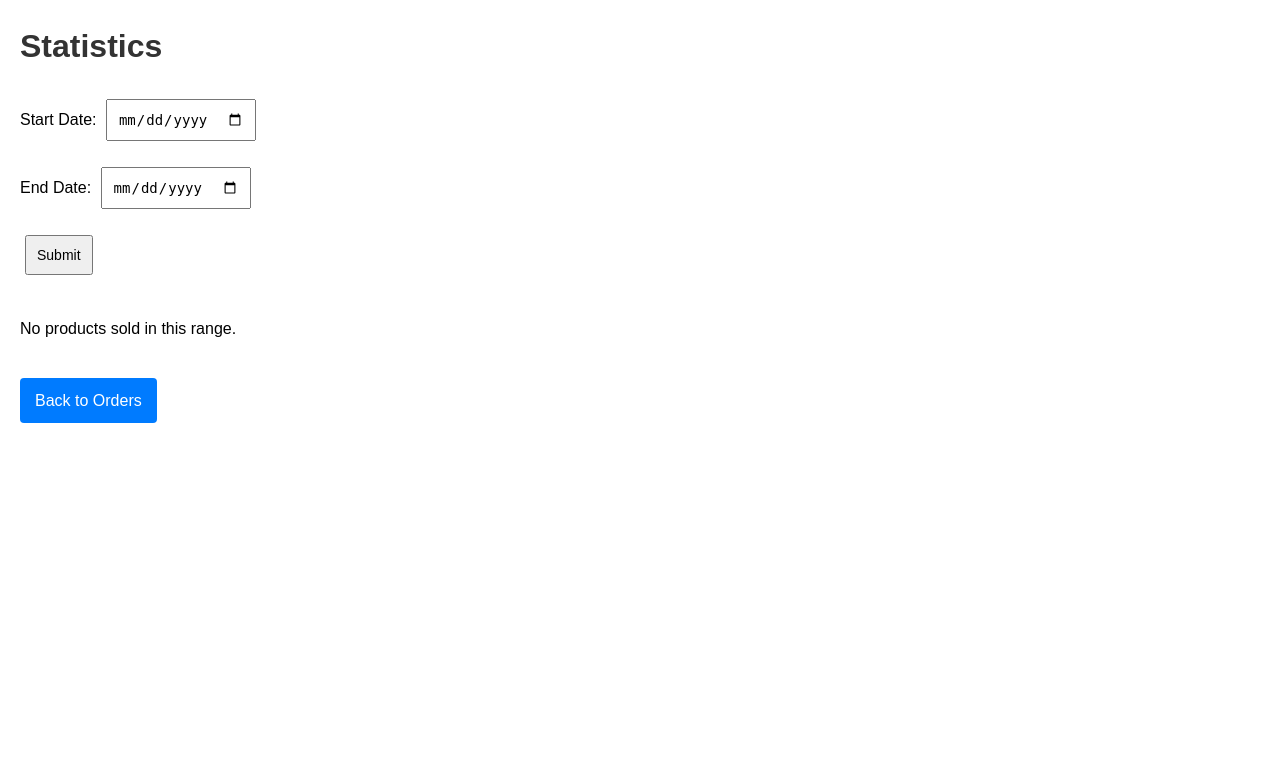
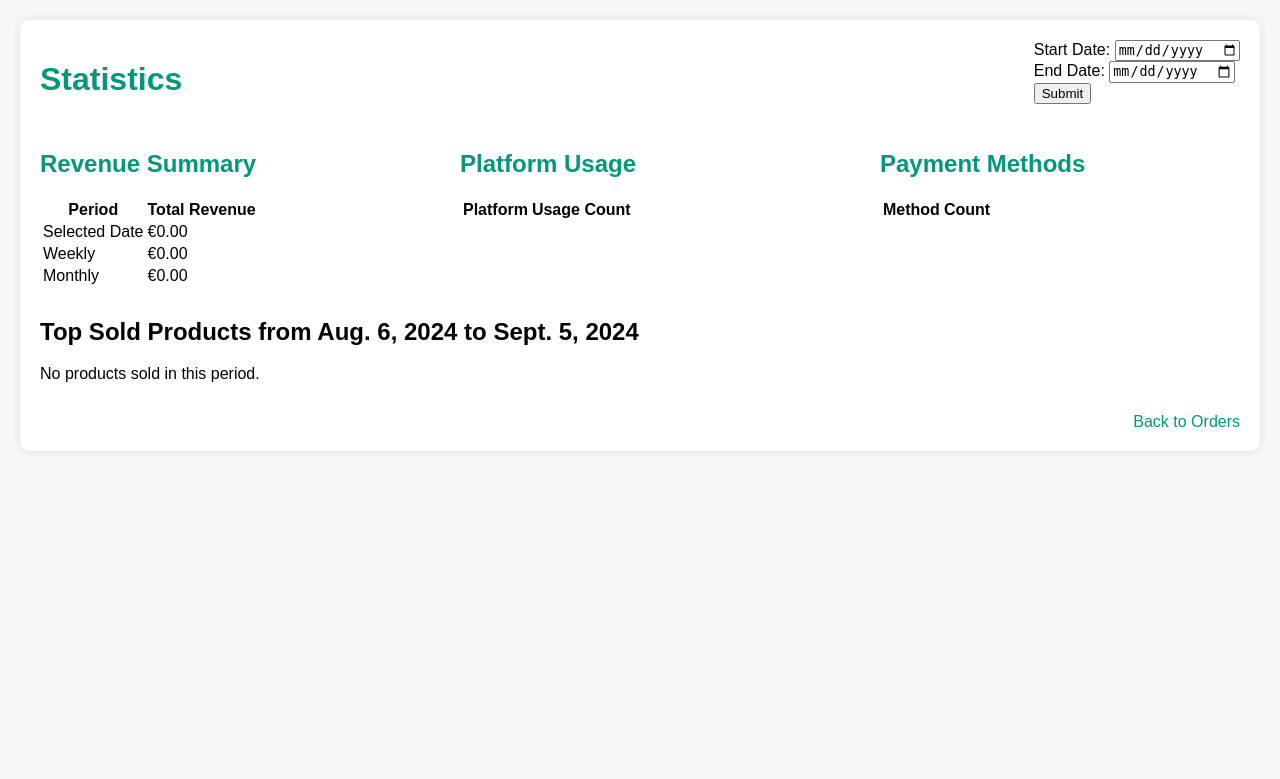
Before and after one commit to oxisakre/database, a Django app: page /stats/ in a window 1280 px wide. Shown: the top 779 px of the page. Run offline with Django 5.2, Linux system fonts and the light colour scheme; data that the repository does not hold is empty.

Commit message:
making it a little more readable

```diff
--- a/database-main/data_analysis/templates/stats.html
+++ b/database-main/data_analysis/templates/stats.html
@@ -1,89 +1,205 @@
-<!DOCTYPE html>
-<html lang="en">
-  <head>
-    <meta charset="UTF-8" />
-    <title>Statistics</title>
 <style>
   body {
     font-family: Arial, sans-serif;
     margin: 20px;
-        line-height: 1.6;
+    background-color: #f7f7f7;
   }
-      h1,
-      h2 {
-        color: #333;
+
+  .container {
+    max-width: 1200px;
+    margin: 0 auto;
+    background-color: white;
+    padding: 20px;
+    border-radius: 10px;
+    box-shadow: 0 0 10px rgba(0, 0, 0, 0.1);
   }
-      form {
-        margin-bottom: 20px;
+
+  .header {
+    display: flex;
+    justify-content: space-between;
+    align-items: center;
+    margin-bottom: 30px;
   }
-      input,
-      select,
-      button {
-        padding: 10px;
-        margin: 5px;
-        font-size: 14px;
+
+  .header h1 {
+    margin: 0;
+    color: #009879;
   }
-      ul {
-        list-style: none;
-        padding: 0;
+
+  .info-sections {
+    display: flex;
+    justify-content: space-between;
+    margin-bottom: 30px;
   }
-      li {
-        background: #f4f4f4;
-        margin: 5px 0;
-        padding: 10px;
-        border-radius: 5px;
-        border: 1px solid #ddd;
+
+  .info-section {
+    width: 30%;
   }
-      .statistics-container {
-        display: flex;
-        flex-direction: column;
-        gap: 10px;
+
+  .info-section h2 {
+    margin-top: 0;
+    color: #009879;
   }
-      .revenue {
-        font-weight: bold;
-        color: #0056b3;
+
+  .styled-table {
+    border-collapse: collapse;
+    margin: 25px 0;
+    font-size: 0.9em;
+    font-family: sans-serif;
+    min-width: 400px;
+    width: 100%;
+    box-shadow: 0 0 20px rgba(0, 0, 0, 0.15);
   }
-      .date-range {
-        margin-bottom: 20px;
+
+  .styled-table thead tr {
+    background-color: #009879;
+    color: #ffffff;
+    text-align: left;
   }
-      .back-link {
-        margin-top: 20px;
-        display: inline-block;
-        padding: 10px 15px;
-        background-color: #007bff;
-        color: white;
+
+  .styled-table th,
+  .styled-table td {
+    padding: 12px 15px;
+  }
+
+  .styled-table tbody tr {
+    border-bottom: thin solid #dddddd;
+  }
+
+  .styled-table tbody tr:nth-of-type(even) {
+    background-color: #f3f3f3;
+  }
+
+  .styled-table tbody tr:last-of-type {
+    border-bottom: 2px solid #009879;
+  }
+
+  .footer {
+    text-align: right;
+    margin-top: 30px;
+  }
+
+  .footer a {
+    color: #009879;
     text-decoration: none;
-        border-radius: 4px;
   }
-      .back-link:hover {
-        background-color: #0056b3;
+
+  .footer a:hover {
+    text-decoration: underline;
   }
 </style>
-  </head>
-  <body>
+
+<div class="container">
+  <!-- Header -->
+  <div class="header">
     <h1>Statistics</h1>
-
-    <form method="post">
-      {% csrf_token %} {{ form.as_p }}
-      <button type="submit">Submit</button>
+    <form method="post" class="form-inline">
+      {% csrf_token %}
+      <div class="form-group mr-2">{{ form.start_date.label_tag }} {{ form.start_date }}</div>
+      <div class="form-group mr-2">{{ form.end_date.label_tag }} {{ form.end_date }}</div>
+      <button type="submit" class="btn btn-primary">Submit</button>
     </form>
-
-    <div class="statistics-container">
-      {% if top_products %}
-      <p class="revenue"><strong>Selected Date:</strong> €{{ daily_revenue }}</p>
-      <p class="revenue"><strong>Weekly:</strong> €{{ weekly_revenue }}</p>
-      <p class="revenue"><strong>Monthly:</strong> €{{ monthly_revenue }}</p>
-      <h2>Top Sold Products from {{ form.cleaned_data.start_date }} to {{ form.cleaned_data.end_date }}</h2>
-      <ul>
-        {% for product in top_products %}
-        <li>{{ product.product__description }} - <strong>x{{ product.total_quantity }}</strong> - €{{ product.total_revenue }}</li>
-        {% endfor %}
-      </ul>
-      {% else %}
-      <p>No products sold in this range.</p>
-      {% endif %}
   </div>
 
-    <a href="{% url 'home' %}" class="back-link">Back to Orders</a>
-  </body>
-</html>
+  <!-- Información de Resumen -->
+  <div class="info-sections">
+    <!-- Revenue Summary -->
+    <div class="info-section">
+      <h2>Revenue Summary</h2>
+      <table class="table table-bordered">
+        <thead>
+          <tr>
+            <th>Period</th>
+            <th>Total Revenue</th>
+          </tr>
+        </thead>
+        <tbody>
+          <tr>
+            <td>Selected Date</td>
+            <td>€{{ daily_revenue|floatformat:2 }}</td>
+          </tr>
+          <tr>
+            <td>Weekly</td>
+            <td>€{{ weekly_revenue|floatformat:2 }}</td>
+          </tr>
+          <tr>
+            <td>Monthly</td>
+            <td>€{{ monthly_revenue|floatformat:2 }}</td>
+          </tr>
+        </tbody>
+      </table>
+    </div>
+
+    <!-- Platform Usage -->
+    <div class="info-section">
+      <h2>Platform Usage</h2>
+      <table class="table table-bordered">
+        <thead>
+          <tr>
+            <th>Platform</th>
+            <th>Usage Count</th>
+          </tr>
+        </thead>
+        <tbody>
+          {% for usage in platform_usage %}
+          <tr>
+            <td>{{ usage.platform }}</td>
+            <td>{{ usage.usage_count }}</td>
+          </tr>
+          {% endfor %}
+        </tbody>
+      </table>
+    </div>
+
+    <!-- Payment Methods -->
+    <div class="info-section">
+      <h2>Payment Methods</h2>
+      <table class="table table-bordered">
+        <thead>
+          <tr>
+            <th>Method</th>
+            <th>Count</th>
+          </tr>
+        </thead>
+        <tbody>
+          {% for method in payment_methods %}
+          <tr>
+            <td>{{ method.payment_method }}</td>
+            <td>{{ method.method_count }}</td>
+          </tr>
+          {% endfor %}
+        </tbody>
+      </table>
+    </div>
+  </div>
+
+  <!-- Productos más vendidos -->
+  <h2>Top Sold Products from {{ start_date }} to {{ end_date }}</h2>
+  {% if top_products %}
+  <table class="styled-table">
+    <thead>
+      <tr>
+        <th>Product</th>
+        <th>Quantity</th>
+        <th>Net Price</th>
+      </tr>
+    </thead>
+    <tbody>
+      {% for product in top_products %}
+      <tr>
+        <td>{{ product.product__description }}</td>
+        <td>x{{ product.total_quantity }}</td>
+        <td>€{{ product.total_revenue|floatformat:2 }}</td>
+      </tr>
+      {% endfor %}
+    </tbody>
+  </table>
+  {% else %}
+  <p>No products sold in this period.</p>
+  {% endif %}
+
+  <!-- Botón de regreso -->
+  <div class="footer">
+    <a href="{% url 'home' %}">Back to Orders</a>
+  </div>
+</div>
--- a/database-main/data_analysis/views.py
+++ b/database-main/data_analysis/views.py
@@ -1,6 +1,6 @@
 from django.shortcuts import render, get_object_or_404
 from .models import Order, OrderProduct
-from django.core.paginator import Paginator
+from django.core.paginator import Paginator, EmptyPage, PageNotAnInteger
 from datetime import timedelta, datetime
 from django.utils import timezone
 from decimal import Decimal
@@ -44,93 +44,87 @@
 
 
 def stats_view(request):
-    form = DateRangeForm(request.POST or None)  # Utiliza un formulario para rango de fechas
+    form = DateRangeForm(request.POST or None)
     top_products = []
-    daily_revenue = 0
-    weekly_revenue = 0
-    monthly_revenue = 0
+    daily_revenue = weekly_revenue = monthly_revenue = 0
+    platform_usage = []
+    payment_methods = []
+
+    # Fechas predeterminadas para el cálculo
+    today = datetime.now()
+    one_week_ago = today - timedelta(days=7)
+    one_month_ago = today - timedelta(days=30)
 
     if form.is_valid():
+        # Rango de fechas seleccionado por el usuario
         start_date = form.cleaned_data['start_date']
         end_date = form.cleaned_data['end_date']
         start_datetime = datetime.combine(start_date, datetime.min.time())
         end_datetime = datetime.combine(end_date, datetime.max.time())
 
-        # Filtrar productos por el rango de fechas
-        top_products = (
-            OrderProduct.objects
-            .filter(order__order_date__range=[start_datetime, end_datetime])
-            .exclude(product__description__icontains="Therapeutengutschein")
-            .exclude(product__description__icontains="Karton")
-            .exclude(Q(product__description__icontains="PF42") | Q(product__description__icontains="CHV26") | Q(product__description__icontains="CAD38") | Q(product__description__icontains="CAD09A") | Q(product__description__icontains="CAS06") | Q(product__description__icontains="CAD13E") | Q(product__description__icontains="CHA60") | Q(product__description__icontains="PFD50") | Q(product__description__icontains="Standbodenbeutel"))
-            .values('product__description')
-            .annotate(
-                total_quantity=Sum('quantity'),
-                total_revenue=Sum(F('quantity') * F('net_price'))
-            )
-            .order_by('-total_quantity')
+        # Calcular ingresos para el rango de fechas seleccionado
+        selected_revenue = Order.objects.filter(order_date__range=[start_datetime, end_datetime]).aggregate(total_revenue=Sum('total_amount'))['total_revenue'] or 0
+    else:
+        # Rango de fechas predeterminado para la vista inicial
+        start_datetime = one_month_ago
+        end_datetime = today
+        selected_revenue = Order.objects.filter(order_date__range=[today, today]).aggregate(total_revenue=Sum('total_amount'))['total_revenue'] or 0
+
+    # Obtener los productos vendidos en el rango de fechas seleccionado
+    top_products = (
+        OrderProduct.objects
+        .filter(order__order_date__range=[start_datetime, end_datetime])
+        .exclude(product__description__icontains="Therapeutengutschein")
+        .exclude(product__description__icontains="Karton")
+        .exclude(Q(product__description__icontains="PF42") | Q(product__description__icontains="CHV26") | Q(product__description__icontains="CAD38") | Q(product__description__icontains="CAD09A") | Q(product__description__icontains="CAS06") | Q(product__description__icontains="CAD13E") | Q(product__description__icontains="CHA60") | Q(product__description__icontains="PFD50") | Q(product__description__startswith="TH") | Q(product__description__icontains="Standbodenbeutel"))
+        .values('product__description')
+        .annotate(
+            total_quantity=Sum('quantity'),
+            total_revenue=Sum(F('quantity') * F('net_price'))
         )
+        .order_by('-total_quantity')
+    )
 
-        # Redondear después de obtener los resultados
-        top_products = [
-            {
-                'product__description': product['product__description'],
-                'total_quantity': product['total_quantity'],
-                'total_revenue': round(product['total_revenue'], 2)
-            }
-            for product in top_products
-        ]
+    # Paginación de productos
+    paginator = Paginator(top_products, 20)
+    page = request.GET.get('page', 1)
+    try:
+        paginated_products = paginator.page(page)
+    except PageNotAnInteger:
+        paginated_products = paginator.page(1)
+    except EmptyPage:
+        paginated_products = paginator.page(paginator.num_pages)
 
-        # Calcular ingresos en el rango seleccionado
-        daily_revenue = Order.objects.filter(order_date__range=[start_datetime, end_datetime]).aggregate(total_revenue=Sum('total_amount'))['total_revenue']
-        daily_revenue = round(daily_revenue) if daily_revenue else 0
+    # Calcular ingresos semanales y mensuales
+    weekly_revenue = Order.objects.filter(order_date__range=[one_week_ago, today]).aggregate(total_revenue=Sum('total_amount'))['total_revenue'] or 0
+    monthly_revenue = Order.objects.filter(order_date__range=[one_month_ago, today]).aggregate(total_revenue=Sum('total_amount'))['total_revenue'] or 0
 
-    else:
-        # Si no se ha seleccionado ninguna fecha, mostrar las estadísticas generales
-        form = DateRangeForm()  # Mostrar el formulario vacío para nueva entrada
-        top_products = (
-            OrderProduct.objects
-            .exclude(product__description__icontains="Therapeutengutschein")
-            .exclude(product__description__icontains="Karton")
-            .exclude(Q(product__description__icontains="PF42") | Q(product__description__icontains="CHV26") | Q(product__description__icontains="CAD38") | Q(product__description__icontains="CAD09A") | Q(product__description__icontains="CAS06") | Q(product__description__icontains="CAD13E") | Q(product__description__icontains="CHA60") | Q(product__description__icontains="PFD50") | Q(product__description__icontains="Standbodenbeutel"))
-            .values('product__description')
-            .annotate(
-                total_quantity=Sum('quantity'),
-                total_revenue=Sum(F('quantity') * F('net_price'))
-            )
-            .order_by('-total_quantity')[:20]
-        )
+    # Usos de plataforma
+    platform_usage = (
+        Order.objects.filter(order_date__range=[start_datetime, end_datetime])
+        .values('platform')
+        .annotate(usage_count=Count('platform'))
+        .order_by('-usage_count')
+    )
 
-        # Redondear después de obtener los resultados
-        top_products = [
-            {
-                'product__description': product['product__description'],
-                'total_quantity': product['total_quantity'],
-                'total_revenue': round(product['total_revenue'], 2)
-            }
-            for product in top_products
-        ]
-
-        # Calcular el ingreso total por semana
-        end_date = datetime.now()
-        start_date = end_date - timedelta(days=7)
-        weekly_revenue = Order.objects.filter(order_date__range=[start_date, end_date]).aggregate(total_revenue=Sum('total_amount'))['total_revenue']
-
-        # Calcular el ingreso total por mes
-        start_date = end_date - timedelta(days=30)
-        monthly_revenue = Order.objects.filter(order_date__range=[start_date, end_date]).aggregate(total_revenue=Sum('total_amount'))['total_revenue']
-
-        # Redondear los ingresos a enteros
-        weekly_revenue = round(weekly_revenue) if weekly_revenue else 0
-        monthly_revenue = round(monthly_revenue) if monthly_revenue else 0
+    # Métodos de pago
+    payment_methods = (
+        Order.objects.filter(order_date__range=[start_datetime, end_datetime])
+        .values('payment_method')
+        .annotate(method_count=Count('payment_method'))
+        .order_by('-method_count')
+    )
 
     context = {
         'form': form,
-        'selected_date': None,
-        'top_products': top_products,
-        'daily_revenue': daily_revenue,
+        'top_products': paginated_products,
+        'daily_revenue': selected_revenue,  # Aquí mostramos el ingreso del rango de fechas seleccionado
         'weekly_revenue': weekly_revenue,
         'monthly_revenue': monthly_revenue,
+        'platform_usage': platform_usage,
+        'payment_methods': payment_methods,
+        'start_date': start_datetime.date(),
+        'end_date': end_datetime.date(),
     }
 
     return render(request, 'stats.html', context)
```
Also changed, not shown: database-main/data_analysis/templates/order_detail.html (+144 -15 lines). Lines whose indentation alone changed are shown as unchanged.
